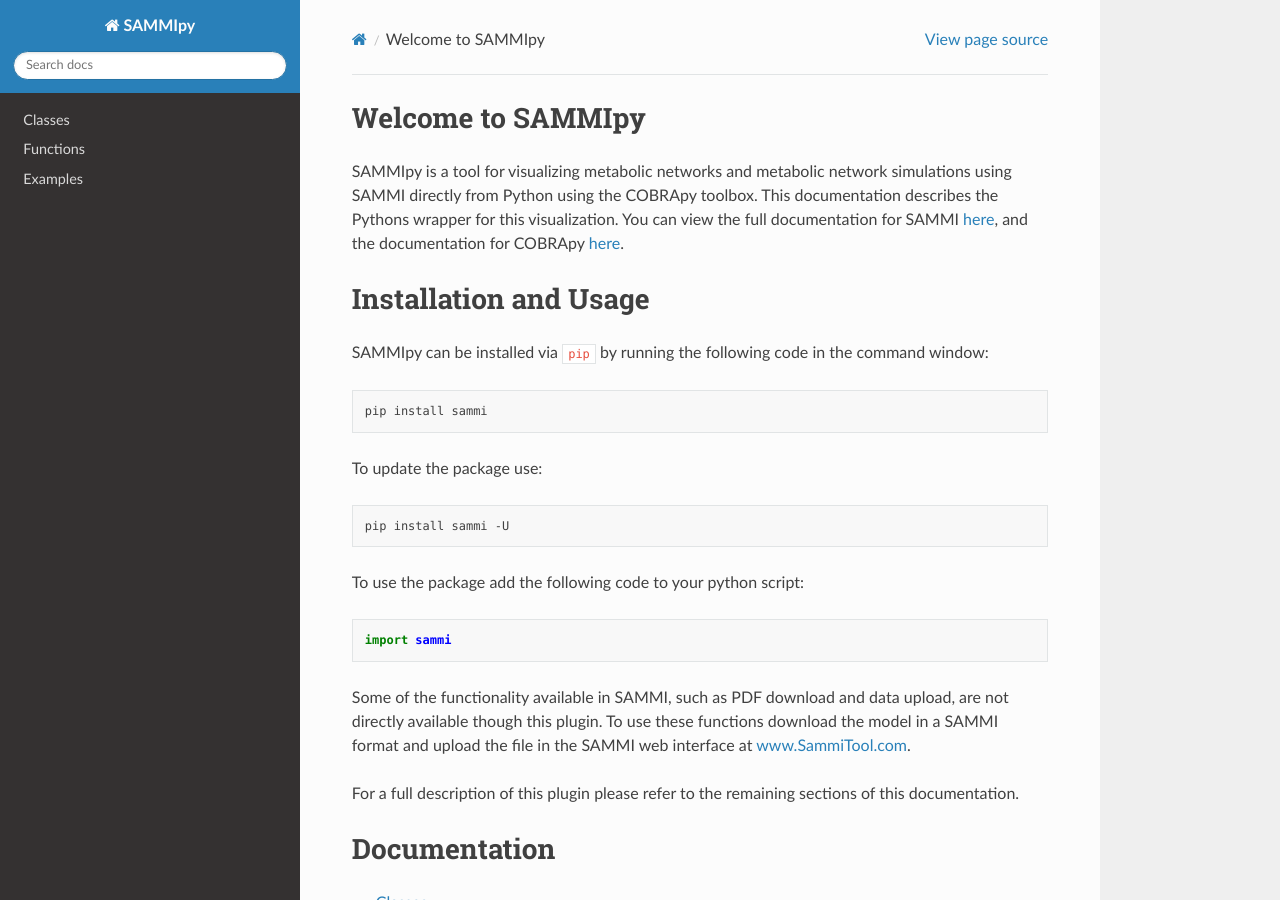
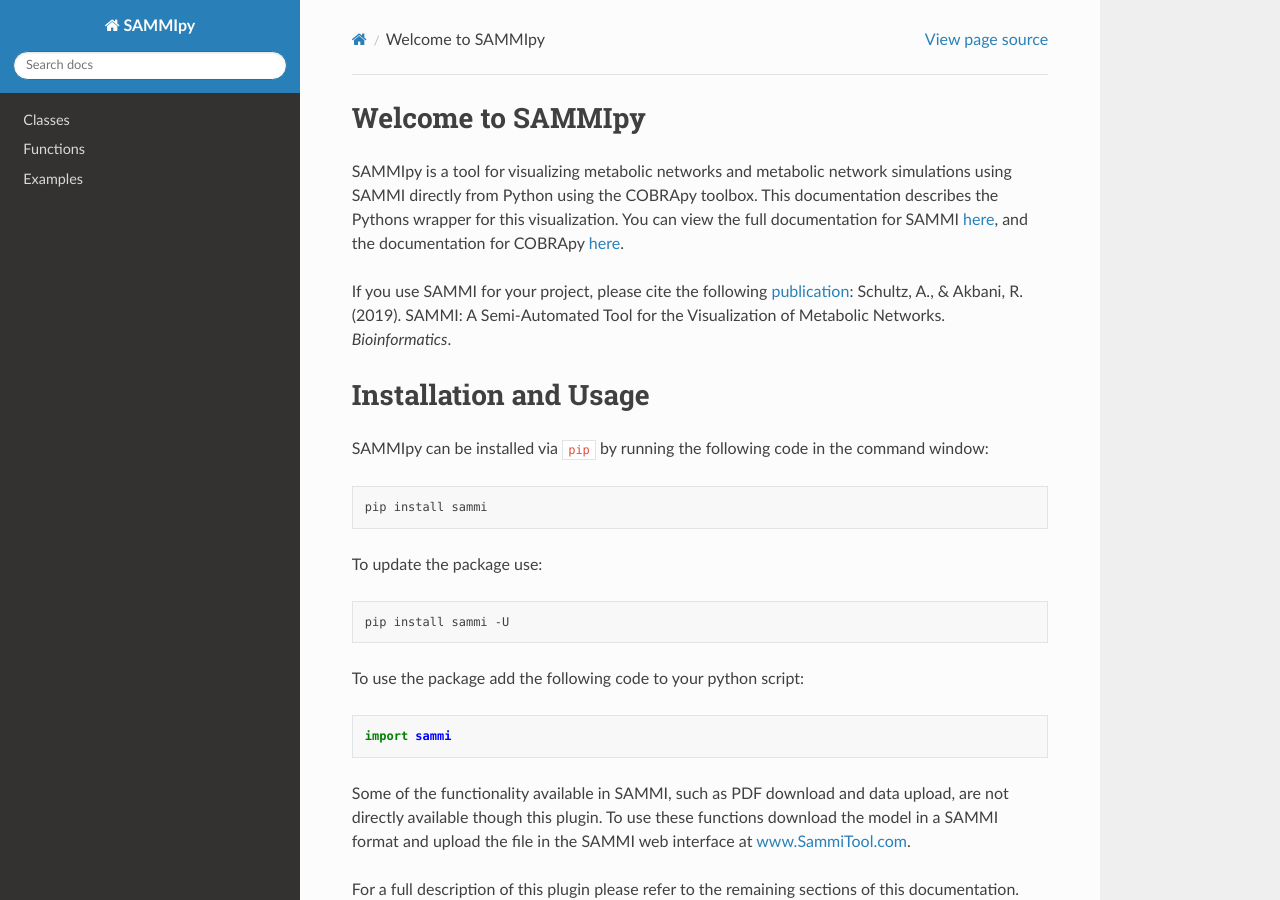
Before and after one commit to schultzdre/SAMMIpy, a Sphinx documentation site: the page built from docs/source/index.rst, in a window 1280 px wide and 900 px high. Built offline with Sphinx 7.4.7 and the Read the Docs theme 2.0.0, drawn with Linux system fonts in a browser that asks for light colours.

Commit message:
Update index.rst

```diff
--- a/docs/source/index.rst
+++ b/docs/source/index.rst
@@ -13,6 +13,9 @@
 SAMMIpy is a tool for visualizing metabolic networks and metabolic network simulations using SAMMI directly from Python using the COBRApy toolbox. This documentation describes the Pythons wrapper for this visualization. You can view the full documentation for SAMMI `here
 <https://sammi.readthedocs.io/en/latest/index.html>`_, and the documentation for COBRApy `here
 <https://cobrapy.readthedocs.io/en/stable/>`_.
+
+If you use SAMMI for your project, please cite the following `publication
+<https://doi-org.stanford.idm.oclc.org/10.1093/bioinformatics/btz927>`_: Schultz, A., & Akbani, R. (2019). SAMMI: A Semi-Automated Tool for the Visualization of Metabolic Networks. *Bioinformatics*.
 
 Installation and Usage
 ===================================
```
